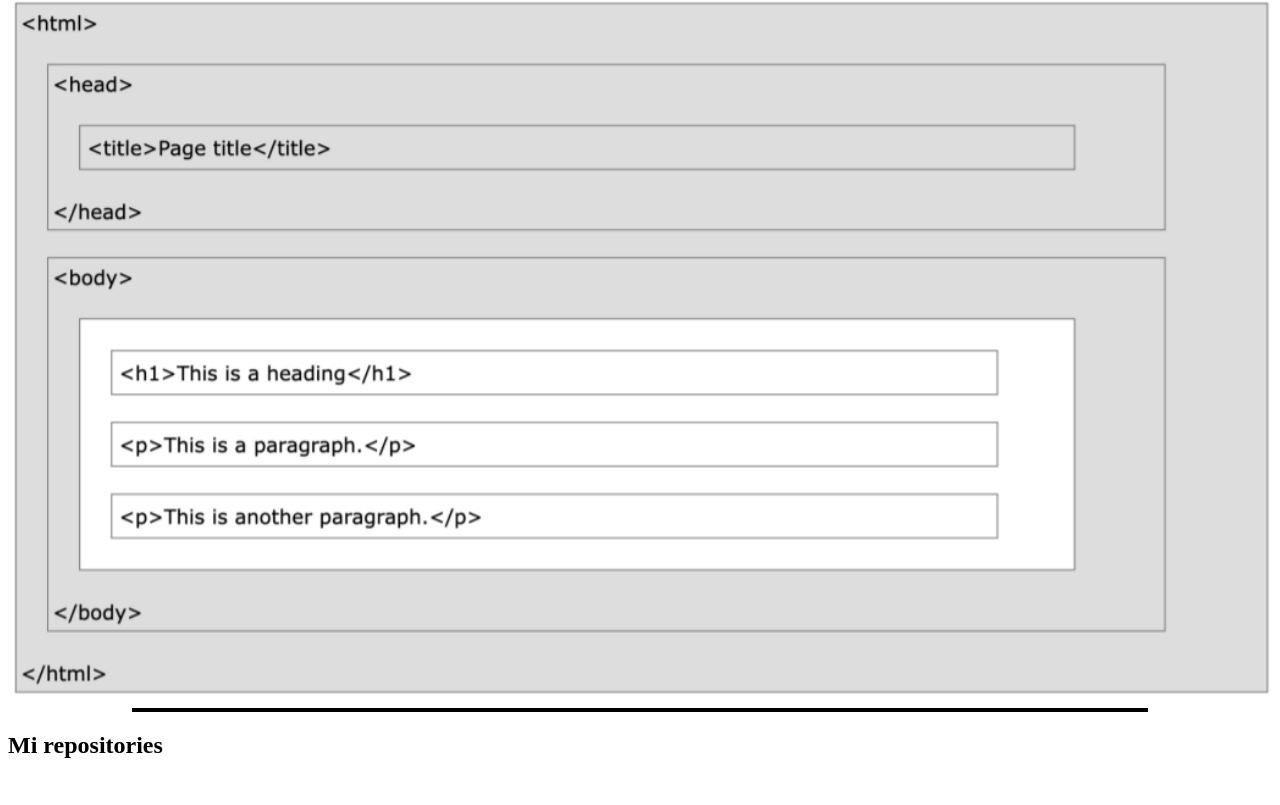
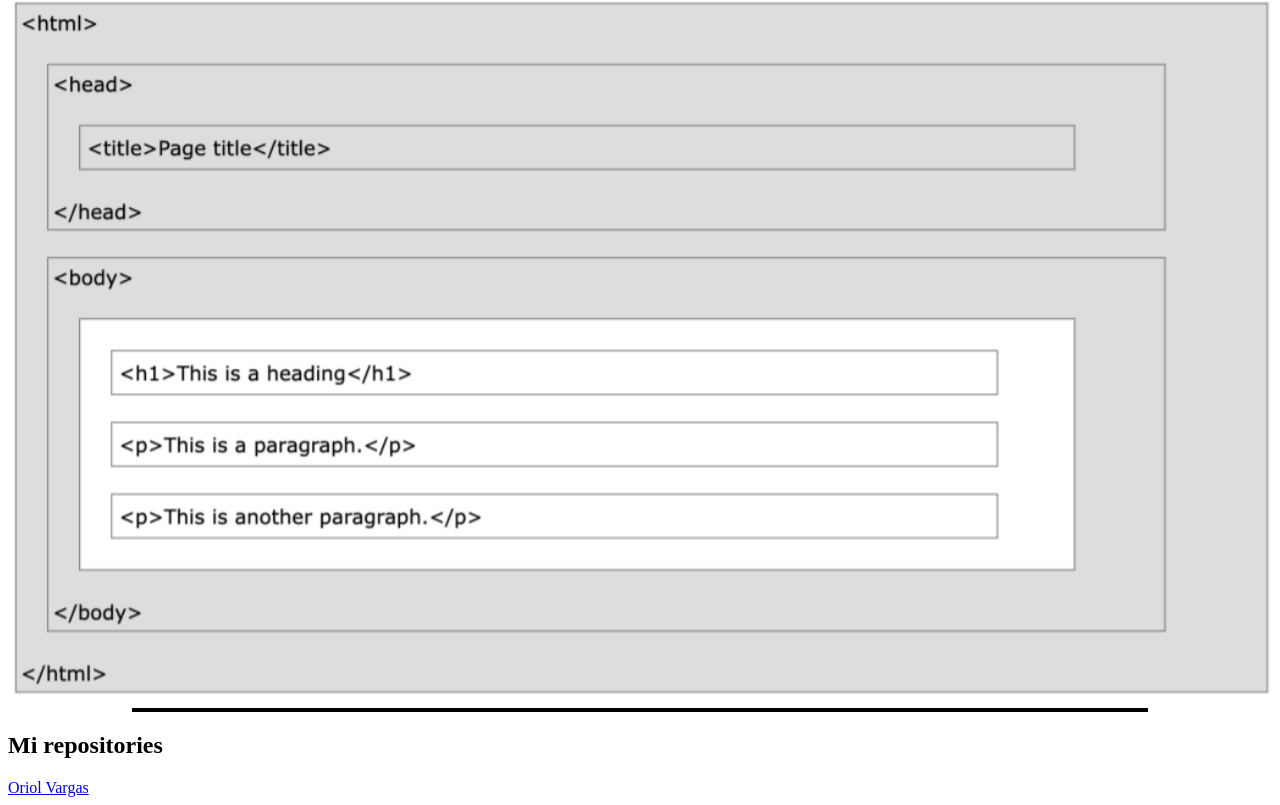
Before and after one commit to OriolVargasLara/SMX2-1713.1-A3-VargasOriol, a plain HTML site: page index.html in a window 1280 px wide. Shown: the part 812-1617 px from the top of the page. Before the commit the page ends 1591 px from the top, so only its background shows below. Drawn offline with Linux system fonts and the light colour scheme.

Commit message:
cambio enlace repositorio?

```diff
--- a/index.html
+++ b/index.html
@@ -29,6 +29,6 @@
     <!--añadir un encabezado donde indiques el título de una nueva sección llamada "Mi repositories"  -->
     <h2>Mi repositories</h2>
     <!--añadir un enlace a l repositorio de GITHUB del compañero de trabajo que no ha entregado la actividad en el Moodle que se ha de abrir en una pestaña diferente del navegador. Ojo, que los repositorios han de ser públicos  -->
-    <a href="https://github.com/OriolVargasLara/SMX2-1713.1-A3-VargasOriol" target="_blank"></a>
+    <a href="https://github.com/OriolVargasLara/SMX2-1713.1-A3-VargasOriol" target="_blank">Oriol Vargas</a>
 </body>
 </html>
```
